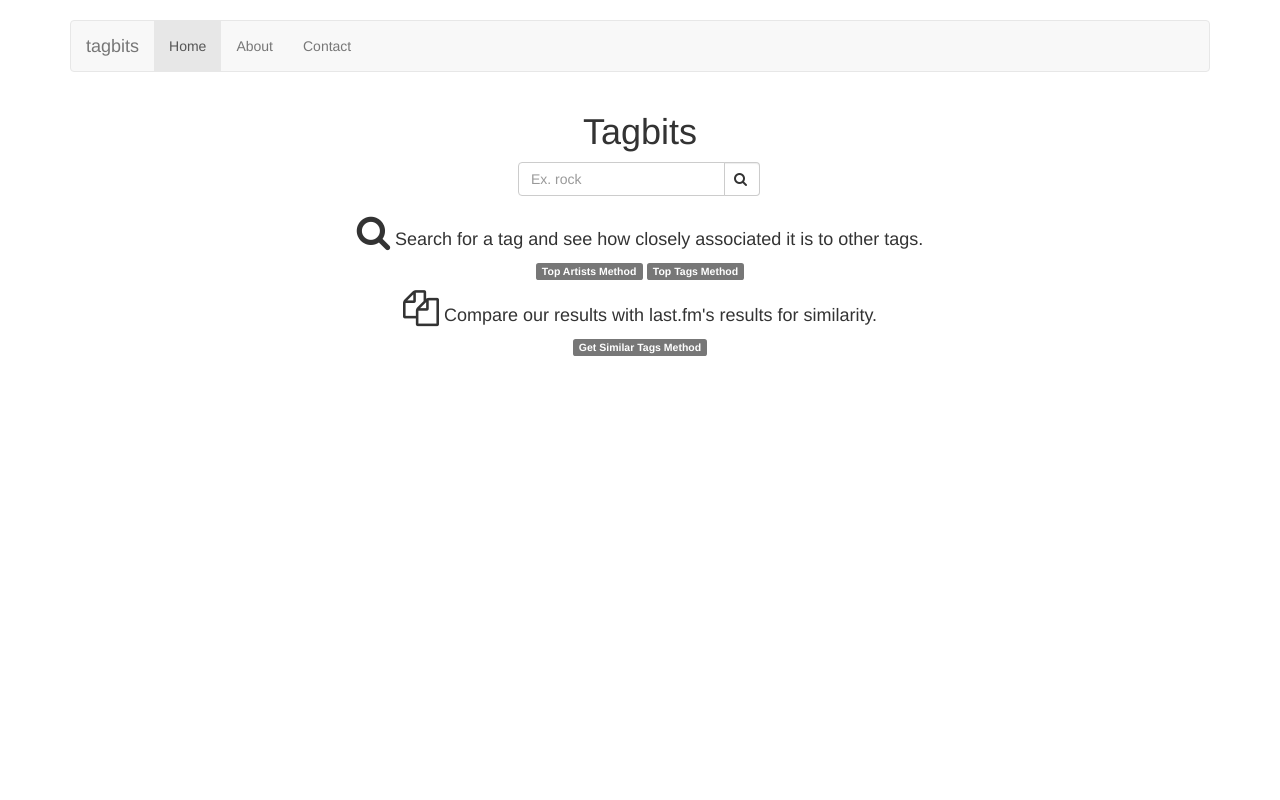
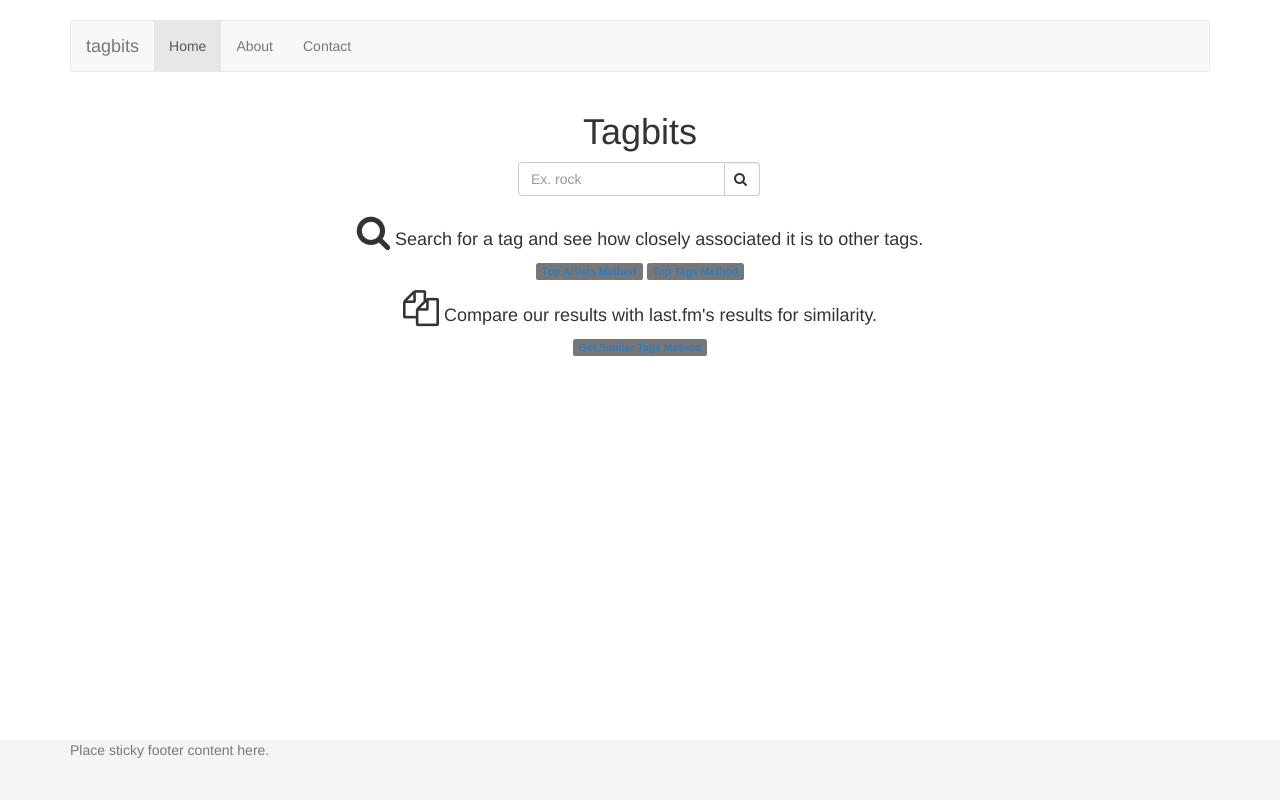
Before and after one commit to GitSomeCode/TagData, a Django app: page / in a window 1280 px wide. Run offline with Django 3.2, Linux system fonts and the light colour scheme; some libraries are stand-ins or nearby versions.

Commit message:
sticky footer, table style

```diff
--- /dev/null
+++ b/tags/static/tags/css/stickyfooter.css
@@ -0,0 +1,18 @@
+/* Sticky footer styles
+-------------------------------------------------- */
+html {
+  position: relative;
+  min-height: 100%;
+}
+body {
+  /* Margin bottom by footer height */
+  margin-bottom: 60px;
+}
+.footer {
+  position: absolute;
+  bottom: 0;
+  width: 100%;
+  /* Set the fixed height of the footer here */
+  height: 60px;
+  background-color: #f5f5f5;
+}
--- a/tags/templates/tags/base.html
+++ b/tags/templates/tags/base.html
@@ -13,6 +13,7 @@
     <link rel="stylesheet" href="http://maxcdn.bootstrapcdn.com/font-awesome/4.3.0/css/font-awesome.min.css">
     <link href="http://maxcdn.bootstrapcdn.com/font-awesome/4.2.0/css/font-awesome.min.css" rel="stylesheet">
     <link rel="stylesheet" href="{% static 'tags/css/navbar.css' %}">
+    <link rel="stylesheet" href="{% static 'tags/css/stickyfooter.css' %}">
 
     {% block styles %}
     {% endblock %}
@@ -23,7 +24,11 @@
       {% block main %}
       {% endblock %}
 
-
+    <footer class="footer">
+      <div class="container">
+        <p class="text-muted">Place sticky footer content here.</p>
+      </div>
+    </footer>
 
 
 
--- a/tags/templates/tags/index.html
+++ b/tags/templates/tags/index.html
@@ -67,7 +67,10 @@
   </div>
   <!-- endof big search bar -->
 
+</div>
+<!-- end of container -->
 
+<div class="container">
   <!-- general info -->
   <div class="row text-center">
 
@@ -76,8 +79,8 @@
     </div>
 
     <div class="methodlinks">
-        <span class="label label-default">Top Artists Method</span>
-        <span class="label label-default">Top Tags Method</span>
+      <span class="label label-default"><a href="http://www.last.fm/api/show/chart.getTopArtists" target="_blank">Top Artists Method</a></span>
+      <span class="label label-default"><a href="http://www.last.fm/api/show/artist.getTopTags" target="_blank">Top Tags Method</a></span>
     </div>
 
   </div>
@@ -89,12 +92,14 @@
     </div>
 
     <div class="methodlinks">
-        <span class="label label-default">Get Similar Tags Method</span>
+      <span class="label label-default"><a href="http://www.last.fm/api/show/tag.getSimilar" target="_blank">Get Similar Tags Method</a></span>
     </div>
 
   </div>
   <!-- endof general info -->
+
 </div>
+<!-- end of container -->
 
 
 {% endblock %}
--- a/tags/templates/tags/relations.html
+++ b/tags/templates/tags/relations.html
@@ -48,7 +48,8 @@
     <h1>Tags related to: {{ searched }}</h1>
     <input type="button" class="btn btn-dafult" id="compare" value="compare to LastFM's similar tags">
 
-    <table id="myTable">
+    <div class="table-responsive">
+      <table class="table table-bordered .table-hover" id="myTable">
         <tr>
           <th id="ourTag">tag</th>
           <th id="ourMetric">metric</th>
@@ -67,6 +68,7 @@
           {% endfor %}
         </tbody>
       <table>
+    </div>
 
    <div id="paginate">
       {% if is_paginated %}
```
Lines whose indentation alone changed are shown as unchanged.
